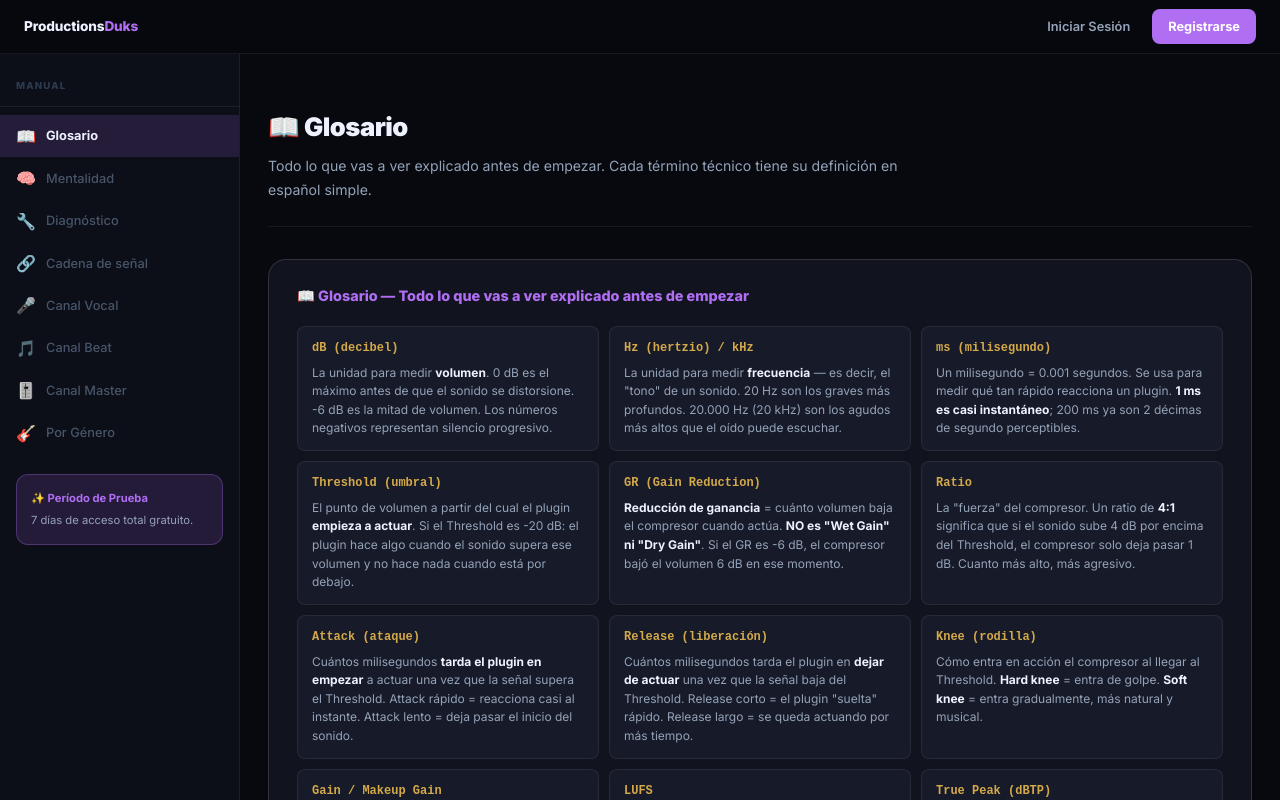
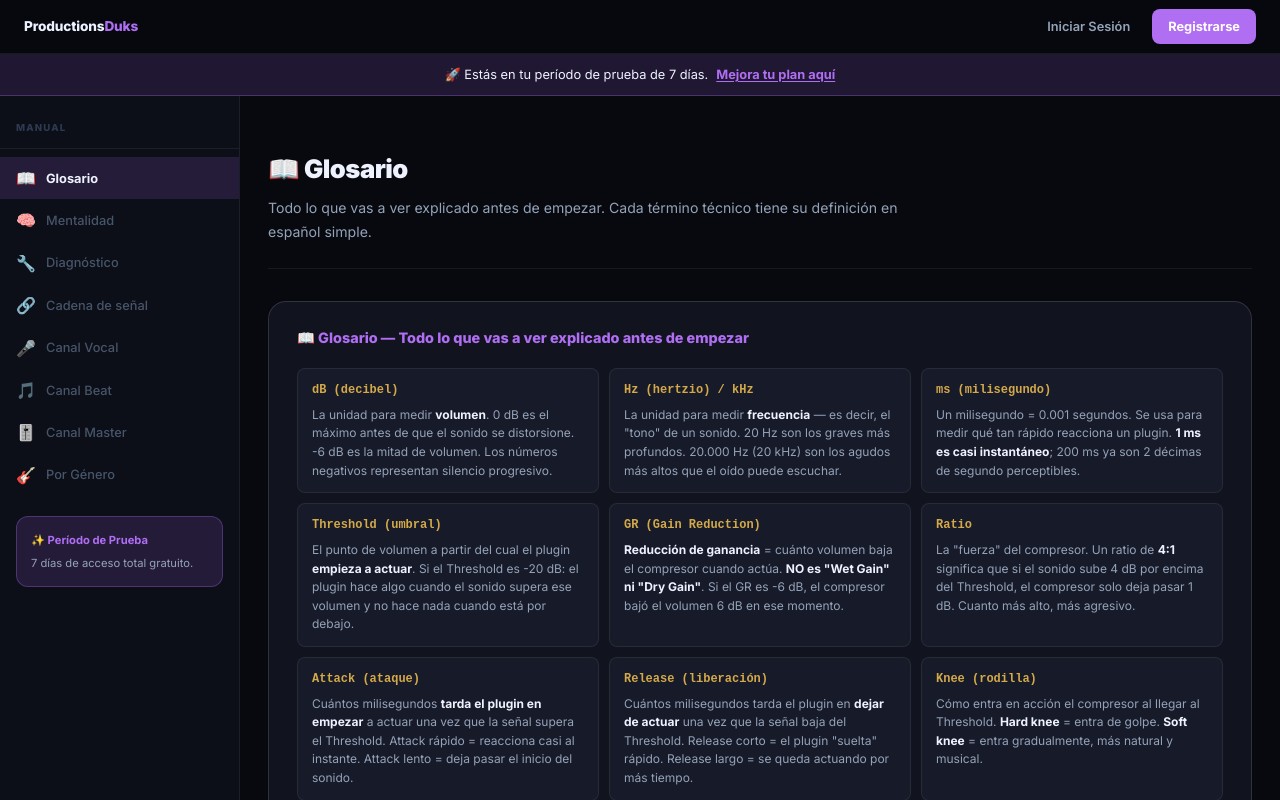
Before and after one commit to gonchiantelo/ProductionsDuks, a Next.js app: page /app/manual in a window 1280 px wide. Shown: the top 800 px of the page. Built offline with nearby package versions, Linux system fonts and the light colour scheme.

Commit message:
feat(ux): Add dynamic logo, block landing page for users, and add trial banner

```diff
--- a/middleware.ts
+++ b/middleware.ts
@@ -72,8 +72,8 @@ export async function middleware(request: NextRequest) {
     }
   }
 
-  // 5. Si es auth route y ya está logueado, mandarlo a la app
-  if (user && isAuthRoute) {
+  // 5. Si es auth route o la landing y ya está logueado, mandarlo a la app
+  if (user && (isAuthRoute || path === '/')) {
     return NextResponse.redirect(new URL('/app/manual', request.url))
   }
 
--- /dev/null
+++ b/src/app/app/layout.tsx
@@ -0,0 +1,36 @@
+import Link from 'next/link'
+
+export default function AppLayout({ children }: { children: React.ReactNode }) {
+  return (
+    <div style={{ display: 'flex', flexDirection: 'column', height: 'calc(100vh - 54px)' }}>
+      {/* Banner de Trial */}
+      <div style={{
+        flexShrink: 0,
+        background: 'var(--vocal2)',
+        borderBottom: '1px solid var(--vocal3)',
+        padding: '10px 24px',
+        display: 'flex',
+        justifyContent: 'center',
+        alignItems: 'center',
+        gap: '8px',
+        fontSize: '0.8rem',
+        color: 'var(--t1)'
+      }}>
+        <span>🚀 Estás en tu período de prueba de 7 días.</span>
+        <Link href="/app/profile" style={{
+          color: 'var(--vocal)',
+          fontWeight: 700,
+          textDecoration: 'underline',
+          textUnderlineOffset: '2px'
+        }}>
+          Mejora tu plan aquí
+        </Link>
+      </div>
+
+      {/* Main Area */}
+      <div style={{ flex: 1, overflow: 'hidden' }}>
+        {children}
+      </div>
+    </div>
+  )
+}
--- a/src/app/app/manual/page.tsx
+++ b/src/app/app/manual/page.tsx
@@ -18,13 +18,13 @@ export default function ManualPage() {
   const [activeTab, setActiveTab] = useState('panel-glosario')
 
   return (
-    <div style={{ display: 'flex', minHeight: 'calc(100vh - 54px)' }}>
+    <div style={{ display: 'flex', height: '100%' }}>
 
       {/* ── Sidebar ── */}
       <aside style={{
         width: '240px', flexShrink: 0,
-        position: 'sticky', top: '54px', alignSelf: 'flex-start',
-        height: 'calc(100vh - 54px)', overflowY: 'auto',
+        alignSelf: 'flex-start',
+        height: '100%', overflowY: 'auto',
         borderRight: '1px solid var(--border)',
         background: 'var(--bg1)',
         padding: '24px 0'
--- a/src/components/Navbar.tsx
+++ b/src/components/Navbar.tsx
@@ -72,7 +72,7 @@ export default function Navbar() {
       borderBottom: '1px solid var(--border)'
     }}>
       {/* Logo */}
-      <Link href="/" style={{ textDecoration: 'none', display: 'flex', alignItems: 'center', gap: '8px', flexShrink: 0 }}>
+      <Link href={user ? "/app/manual" : "/"} style={{ textDecoration: 'none', display: 'flex', alignItems: 'center', gap: '8px', flexShrink: 0 }}>
         <span style={{ fontSize: '0.85rem', fontWeight: 800, letterSpacing: '-0.01em', color: 'var(--t1)' }}>
           Productions<em style={{ color: 'var(--vocal)', fontStyle: 'normal' }}>Duks</em>
         </span>
```
